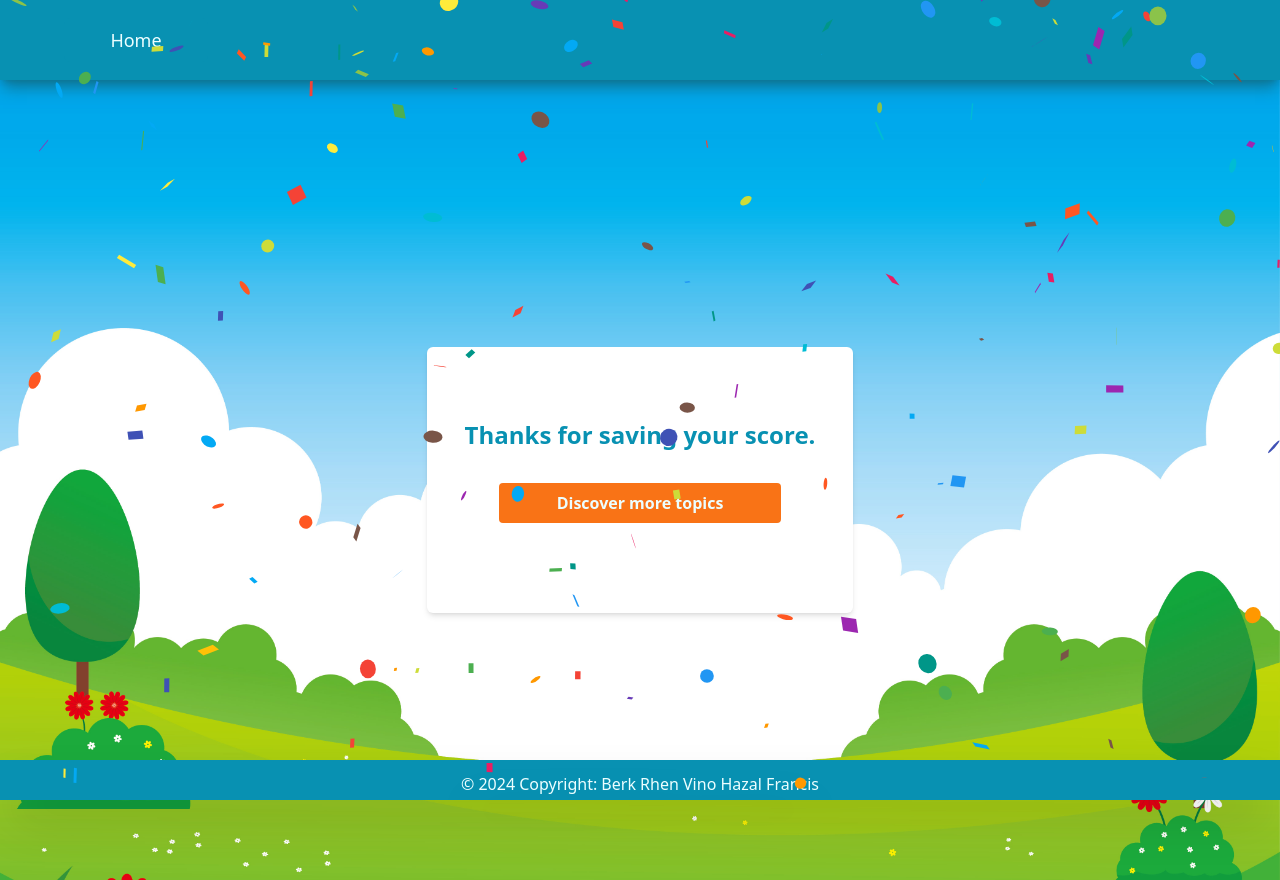
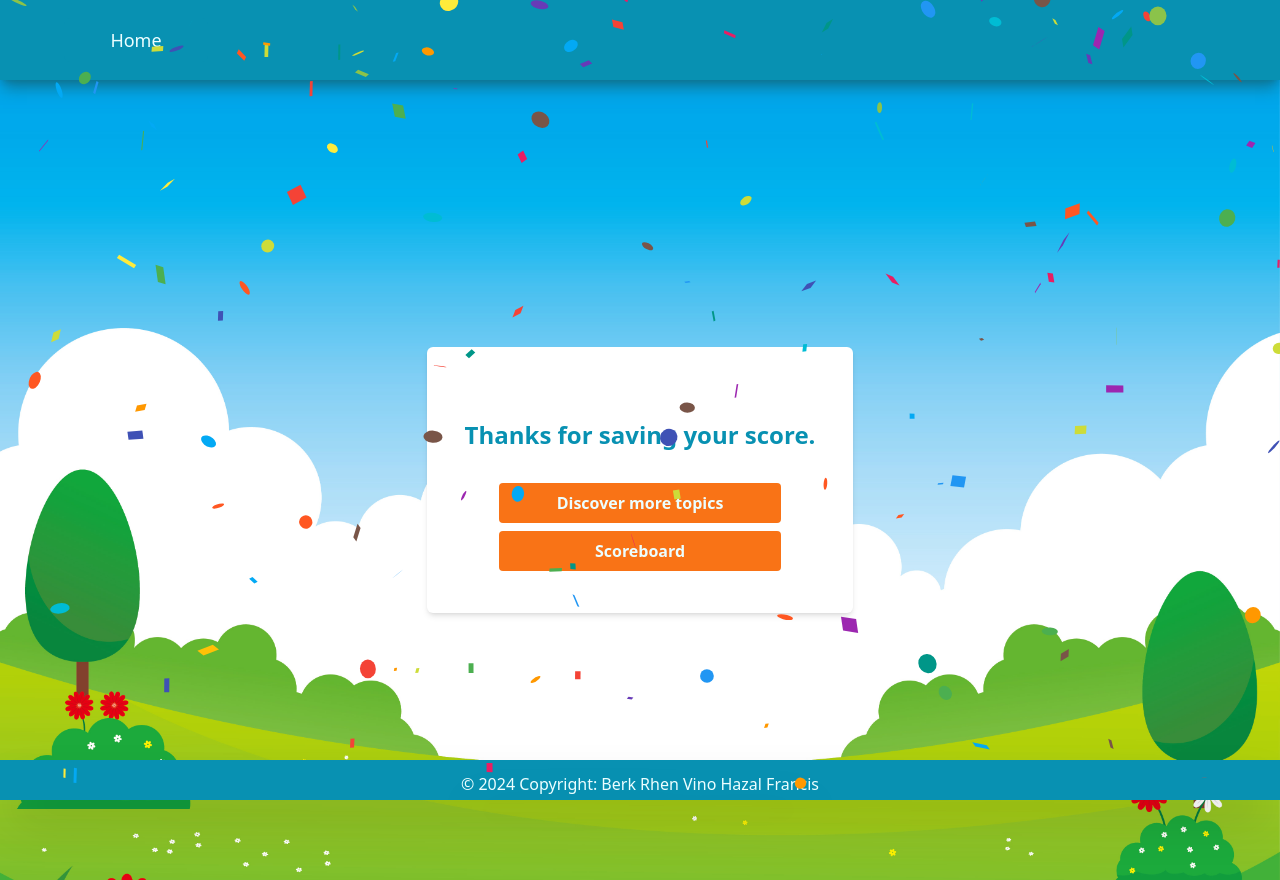
Before and after one commit to mdtoy-dev/Edicatation, a React app: page /score in a window 1280 px wide. Both pictures are taken after a click on the button "Save Score". Built offline with nearby package versions, Linux system fonts and the light colour scheme; the HTML template or start-up script is replaced by a standard one.

Commit message:
score page button added to the scoreComp

```diff
--- a/src/components/ScoreComp.jsx
+++ b/src/components/ScoreComp.jsx
@@ -51,6 +51,12 @@ function Score({ scoreCount }) {
                   >
                     Discover more topics
                     </Link>
+                    <Link
+                  to="/scoreList"
+                  className="m-auto my-2 mx-10 flex justify-center bg-orange-500 hover:bg-cyan-700 text-cyan-50 font-bold py-2 px-10 rounded"
+                  >
+                  Scoreboard
+                    </Link>
                     </div>
                     </div>
                     )
```
